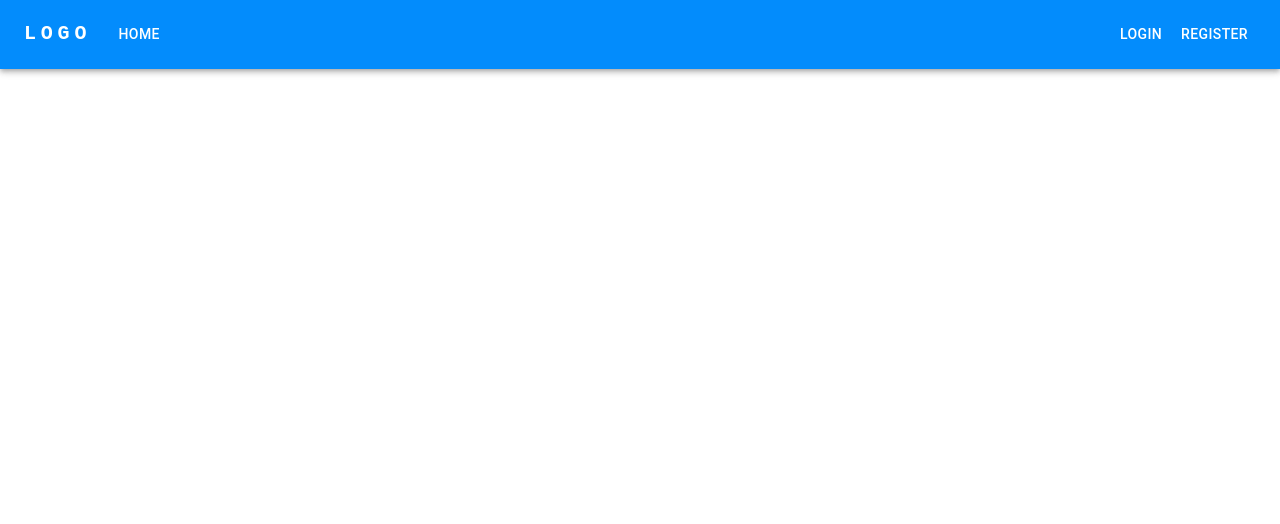
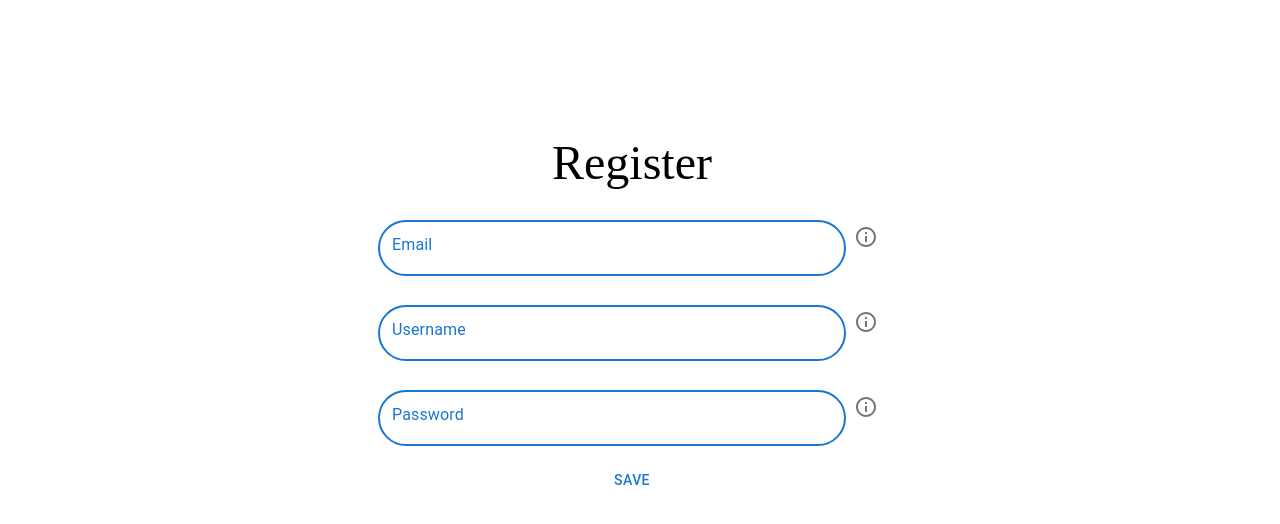
Before and after one commit to DISI-2023/30641_BORBEI_RAUL_COURT_RESERVE_FRONTEND, a React (Create React App) app in the folder disi-frontend/: page /register in a window 1280 px wide. Shown: the top 524 px of the page. Built offline with nearby package versions, Linux system fonts and the light colour scheme.

Commit message:
RegisterForm created

```diff
--- a/disi-frontend/src/App.js
+++ b/disi-frontend/src/App.js
@@ -1,11 +1,16 @@
-import { BrowserRouter as Router, Routes, Route } from 'react-router-dom';
+import { BrowserRouter as Router, Routes, Route, Routes as Switch} from 'react-router-dom';
 import './App.css';
 import Navbar from "./components/Navbar";
+import RegisterUser from "./components/RegisterUser"
+import Home from "./Home"
 
 function App() {
   return (
     <Router>
-        <Navbar/>
+        <Switch>
+                <Route exact path="/register" element={<RegisterUser />}/>
+                <Route exact path="/" element={<Home />}/>
+            </Switch>
     </Router>
   );
 }
--- /dev/null
+++ b/disi-frontend/src/Home.jsx
@@ -0,0 +1,19 @@
+import React, { useEffect, useState } from 'react';
+import Navbar from "./components/Navbar";
+import ResponsiveAppBar from './components/Navbar';
+
+const Home = () => {
+
+
+    return (
+        <div>
+          <ResponsiveAppBar></ResponsiveAppBar>
+        </div>
+    )
+
+}
+
+
+
+
+export default Home;
--- a/disi-frontend/src/components/Navbar.jsx
+++ b/disi-frontend/src/components/Navbar.jsx
@@ -10,6 +10,8 @@ import Avatar from '@mui/material/Avatar';
 import Button from '@mui/material/Button';
 import Tooltip from '@mui/material/Tooltip';
 import MenuItem from '@mui/material/MenuItem';
+import {Routes, Route, useNavigate} from 'react-router-dom';
+
 
 const pages = ['Home'];
 const settings = ['Profile', 'Account', 'Dashboard', 'Logout'];
@@ -17,6 +19,7 @@ const settings = ['Profile', 'Account', 'Dashboard', 'Logout'];
 function ResponsiveAppBar() {
   const [anchorElNav, setAnchorElNav] = React.useState(null);
   const [anchorElUser, setAnchorElUser] = React.useState(null);
+  const navigate = useNavigate();
 
   const handleOpenNavMenu = (event) => {
     setAnchorElNav(event.currentTarget);
@@ -31,6 +34,10 @@ function ResponsiveAppBar() {
 
   const handleCloseUserMenu = () => {
     setAnchorElUser(null);
+  };
+
+  const navigateToRegisterPage = () => {
+    navigate('/register');
   };
 
   return (
@@ -130,7 +137,7 @@ function ResponsiveAppBar() {
               </IconButton>
             </Tooltip> */}
             <Button color="inherit">Login</Button>
-            <Button color="inherit">Register</Button>
+            <Button color="inherit" onClick={navigateToRegisterPage}>Register</Button>
             <Menu
               sx={{ mt: '45px' }}
               id="menu-appbar"
--- /dev/null
+++ b/disi-frontend/src/components/RegisterUser.jsx
@@ -0,0 +1,91 @@
+import React, { useEffect, useRef, useState } from 'react';
+import { Button, Snackbar, Alert, IconButton, Tooltip } from '@mui/material';
+import InfoOutlinedIcon from '@mui/icons-material/InfoOutlined';
+import { TextFieldStyled, TextFieldRegisterUserStyled, GridGlobalStyled, TitleStyled, GridColorStyled, GridStyled } from './StyledComponents';
+
+const RegisterUser = () => {
+
+    //for insert client
+    const [email, setEmail] = useState(0);
+    const [username, setUsername] = useState(0);
+    const [password, setPassword] = useState(0);
+
+    const getInfo = () => {
+        let credentilas = {
+            email: email,
+            username: username,
+            password: password,
+        }
+      console.log(email);
+      console.log(username);
+      console.log(password);
+    }
+
+    return (
+        <div style={{ backgroundColor: "#038cfc" }}>
+            <GridGlobalStyled container spacing={2} columns={2} id='registerForm'>
+                <GridColorStyled item xs={4}>
+                    <TitleStyled variant='h3' id='registerFormTitle'>
+                        Register
+                    </TitleStyled>
+                </GridColorStyled>
+                <GridColorStyled item xs={4}>
+                    <TextFieldRegisterUserStyled
+                        id='registerUserFormEmailField'
+                        label='Email'
+                        variant='outlined'
+                        placeholder='john_doe@yahoo.com'
+                        autoComplete='off'
+                        onChange={e => setEmail(e.target.value)}
+                    />
+                    <Tooltip id='infoButtonForEmail' title='between 7-74 characters and {alphanumeric and underline}@{string}.com format'>
+                        <IconButton>
+                            <InfoOutlinedIcon />
+                        </IconButton>
+                    </Tooltip>
+
+                </GridColorStyled>
+                <GridColorStyled item xs={4}>
+                    <TextFieldRegisterUserStyled
+                        id='registerUserFormUsernameField'
+                        label='Username'
+                        variant='outlined'
+                        placeholder='doej'
+                        autoComplete='off'
+                        onChange={e => setUsername(e.target.value)}
+                    />
+                    <Tooltip id='infoButtonForUsername' title='between 2-100 alpha characters, including "-" and " "'>
+                        <IconButton>
+                            <InfoOutlinedIcon />
+                        </IconButton>
+                    </Tooltip>
+                </GridColorStyled>
+                <GridColorStyled item xs={4}>
+                    <TextFieldRegisterUserStyled
+                        id='registerUserFormPasswordField'
+                        label='Password'
+                        variant='outlined'
+                        type='password'
+                        placeholder='******'
+                        autoComplete='off'
+                        onChange={e => setPassword(e.target.value)}
+                    />
+                    <Tooltip id='infoButtonForPassword' title='between 2-100 characters and no whitespaces'>
+                        <IconButton>
+                            <InfoOutlinedIcon />
+                        </IconButton>
+                    </Tooltip>
+                </GridColorStyled>
+                <GridStyled item xs={4}>
+                    <Button onClick={getInfo}
+                    >
+                        Save
+                    </Button>
+                </GridStyled>
+            </GridGlobalStyled>
+        </div>
+    )
+}
+
+
+export default RegisterUser;
--- /dev/null
+++ b/disi-frontend/src/components/StyledComponents.jsx
@@ -0,0 +1,101 @@
+import { styled } from '@mui/system';
+import { Box, Tab, Typography, TextField, Grid } from '@mui/material';
+
+// to add one TextFieldStyled component in common styled components
+
+//overwrite one here for the homepage
+//overwrite one for the register
+//overwrite one for the create
+
+export const TextFieldStyled = styled(TextField)(() => {
+    return {
+        '& fieldset': {
+            borderColor: '#42a5f5',
+            borderWidth: 2,
+            borderRadius: 9999
+        },
+        '& label': {
+            color: '#42a5f5'
+        },
+        input: {
+            '&::placeholder': {
+                textOverflow: 'ellipsis !important',
+                color: 'black'
+            },
+            color: 'black !important',
+            backgroundColor: '#64b5f6',
+            borderRadius: 9999
+        },
+        '& .MuiOutlinedInput-root': {
+            '&.Mui-focused fieldset': {
+                borderColor: '#42a5f5'
+            }
+        },
+        '& label.Mui-focused': {
+            color: '#42a5f5'
+        }
+    };
+});
+
+export const TextFieldRegisterUserStyled = styled(TextFieldStyled)(() => {
+    return {
+        paddingTop: '0.5%',
+        width: '75%',
+        '& fieldset': {
+            borderColor: '#1976d2',
+            borderWidth: 2
+        },
+        '& label': {
+            color: '#1976d2'
+        },
+        input: {
+            '&::placeholder': {
+                textOverflow: 'ellipsis !important',
+                color: '#1976d2'
+            },
+            color: '#1976d2',
+            backgroundColor: 'white'
+        }
+    };
+});
+
+export const GridGlobalStyled = styled(Grid)(() => {
+    return {
+        width: '50%',
+        height: '80%',
+        backgroundColor: '#FFFFFF',
+        color: 'black',
+        position: 'absolute',
+        top: '40%',
+        left: '50%',
+        marginRight: '-50%',
+        transform: 'translate(-50%, -50%)',
+        display: 'flex',
+        alignContent: 'center',
+        justifyContent: 'justify',
+        marginTop: '%',
+        marginBottom: '%'
+    };
+});
+
+export const TitleStyled = styled(Typography)(() => {
+    return {
+        fontFamily: 'Work Sans',
+        fontWeight: '25px'
+    };
+});
+
+export const GridColorStyled = styled(Grid)(({ theme }) => {
+    return {
+        textAlign: 'center',
+        color: 'black',
+        marginTop: '10px',
+        borderColor: '#1976d2'
+    };
+});
+
+export const GridStyled = styled(Grid)(() => {
+    return {
+        textAlign: 'center'
+    };
+});
```
Also changed, not shown: 1 other file (tests, documents, lock files or other folders).
